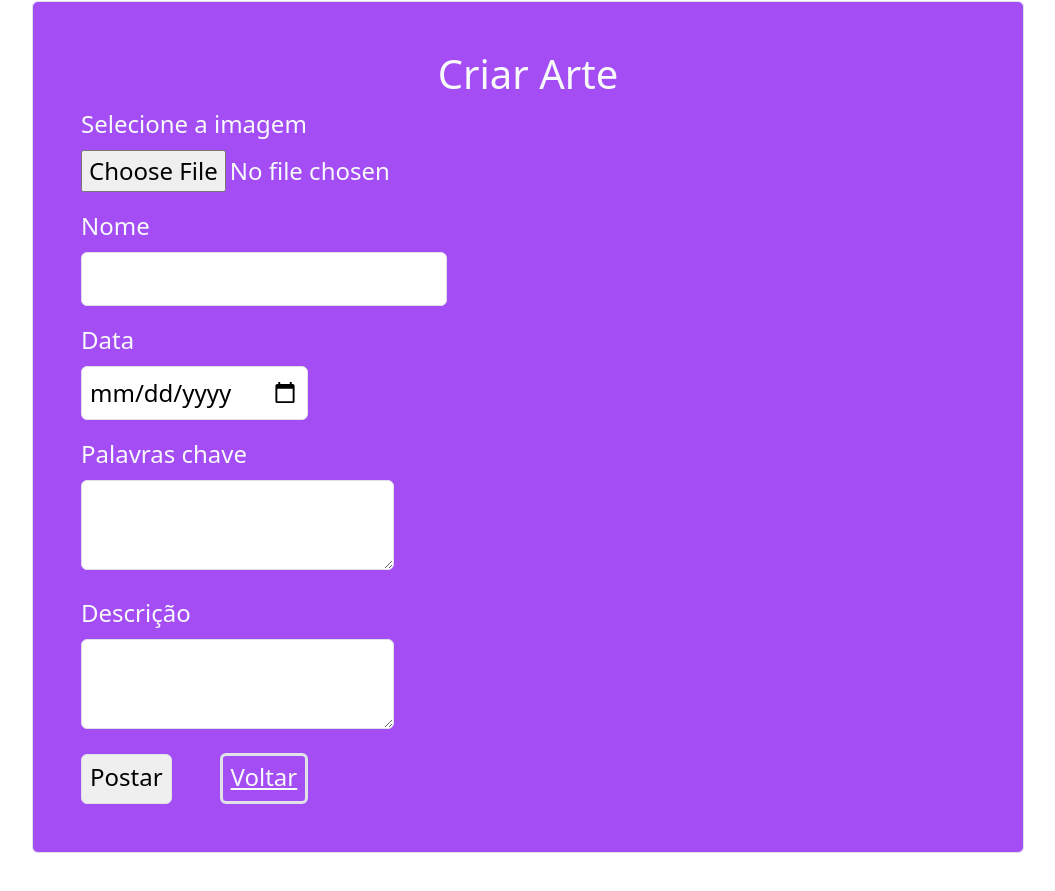
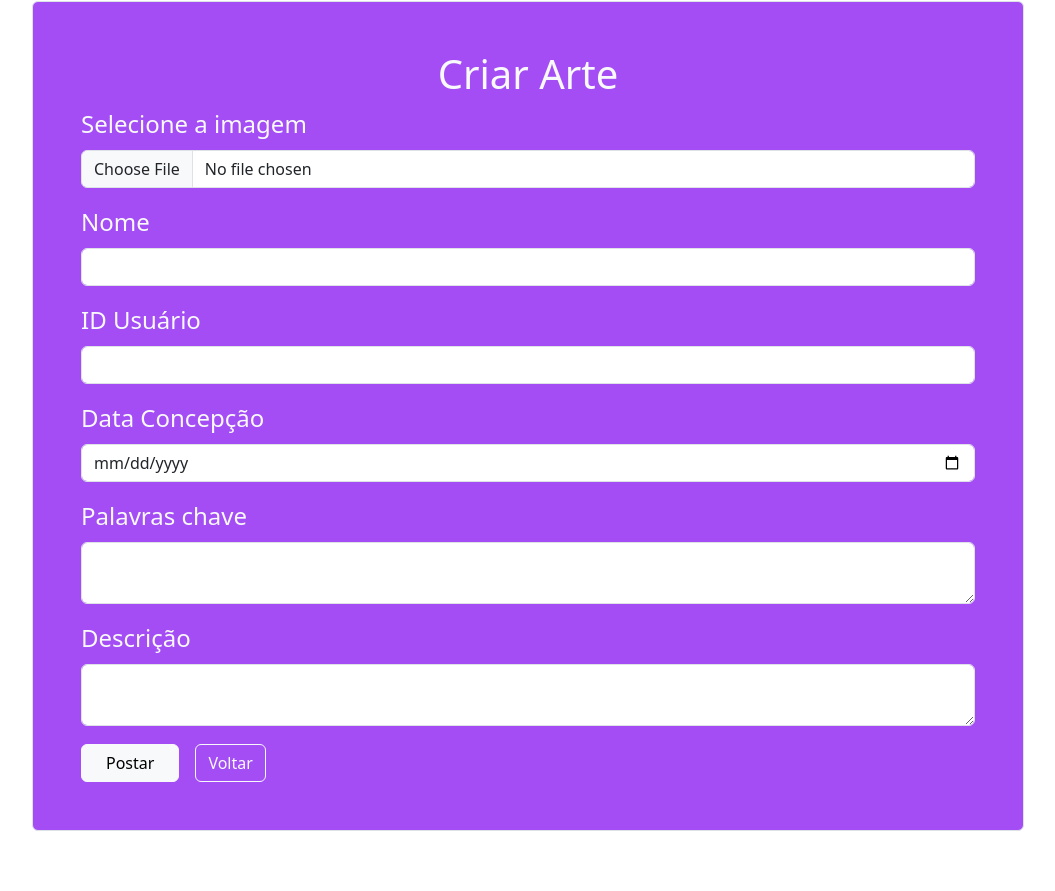
Before and after one commit to mathdem/frontend-projeto-integrador-dsw2-2025-2, a React (Vite) app: page /artes/create in a window 1280 px wide. Shown: the part 551-1442 px from the top of the page, without its empty margins (112-1167 px from the left). Built offline with nearby package versions, Linux system fonts and the light colour scheme.

Commit message:
retafinal

```diff
--- a/src/components/Arte.jsx
+++ b/src/components/Arte.jsx
@@ -1,11 +1,13 @@
 import React from 'react'
 
+
 const Arte = ({ arte }) => {
+
     return (
         <div className='col-4 p-0'>
             <div className='p-0 m-1'>
                 <div className="card p-1 ">
-                <img src={`http://localhost:3000/uploads/${arte.url_imagem}`}></img>
+                <img src={arte.url_imagem}></img>
                     <strong className='text-truncate'>{arte.id} - {arte.descricao}</strong>
                 </div>
             </div>
--- a/src/components/Navbar.jsx
+++ b/src/components/Navbar.jsx
@@ -25,6 +25,9 @@ const Navbar = () => {
               <NavLink className="nav-link text-light" to="/profile">Perfil</NavLink>
 
             </li>
+            <li className="nav-item">
+            <NavLink  className="nav-link text-light" to="/artes/create">Criar</NavLink>
+            </li>
         </ul>
         </div>
       </div>
--- a/src/pages/DashboardAdmin.jsx
+++ b/src/pages/DashboardAdmin.jsx
@@ -1,10 +1,19 @@
 import React, { useState, useEffect } from 'react';
 import { Link } from 'react-router-dom';
+import Navbar from '../components/Navbar';
+
+
+
+
+
 
 
 const DashboardAdmin = () => {
     const [artes, setArtes] = useState([]);
-    const [erro, setErro] = useState(null);
+const [erro, setErro] = useState(null);
+const [storedUser, setStoredUser] = setStoredUser(null);
+    const parsedUser = JSON.parse(storedUser);
+
 
     // Função para deletar
     const handleDelete = async (id) => {
@@ -34,6 +43,11 @@ const DashboardAdmin = () => {
 
     // Função para carregar artes
     useEffect(() => {
+
+
+        setUser(parsedUser);
+
+
         const fetchartes = async () => {
             const token = localStorage.getItem("token");
             try {
@@ -50,11 +64,28 @@ const DashboardAdmin = () => {
             }
         }
         fetchartes();
+
+        const storedUser = localStorage.getItem("user");
+        if (!storedUser) {
+            navigate("/usuarios/login");
+            return;
+        }
+        const parsedUser = JSON.parse(storedUser);
+
+        // Verificação de papel (0 = Admin)
+        if (parsedUser.papel !== 0) {
+            alert("Acesso negado. Esta área é restrita para Administradores.");
+            navigate("/dashboard/user"); // Redireciona para o dashboard correto
+            return;
+        }
+
     }, []);
 
     if (erro) return <div className="alert alert-danger">{erro}</div>;
 
     return (
+        <>
+        <Navbar/>
         <div className='row'>
             {artes.map(artes =>
                 <div className='col-lg-6 col-12 my-2' key={artes.id}>
@@ -63,7 +94,6 @@ const DashboardAdmin = () => {
                             <span>Usuario: {artes.Usuarios_id}</span>
                             <span>Nome: {artes.nome}</span>
                             <span>descrição: {artes.descricao}</span>
-                            <span>imagem: {artes.url_imagem}</span>
                             <span>Palavras chave: {artes.palavras_chave}</span>
                             <span>data de concepção: {artes.data_concepcao}</span>
                             <span>data de criação: {artes.data_criacao}</span>
@@ -71,11 +101,13 @@ const DashboardAdmin = () => {
                         </div>
                         <div className="card-body">
                             <h5 className="card-title">ID: {artes.id}</h5>
+                            <img src={artes.url_imagem}/>
                             <p className="card-text text-start p-2 bg-light rounded">{artes.artes}</p>
                             <div className="d-flex justify-content-center gap-2 mt-3">
                                 <Link to={`/artes/edit/${artes.id}`} className='btn btn-primary'>
                                     <i className="bi bi-pencil"></i> Editar
                                 </Link>
+
                                 <button onClick={() => handleDelete(artes.id)} className='btn btn-danger'>
                                     <i className="bi bi-trash"></i> Excluir
                                 </button>
@@ -88,6 +120,7 @@ const DashboardAdmin = () => {
                 </div>
             )}
         </div>
+        </>
     )
 }
 
--- a/src/pages/DashboardUser.jsx
+++ b/src/pages/DashboardUser.jsx
@@ -1,64 +1,40 @@
-import React, { useEffect, useState } from 'react';
-import { useNavigate, Link } from 'react-router-dom';
+import React, { useEffect } from 'react'
+import Navbar from '../components/Navbar'
+import Arte from '../components/Arte';
+import { Link } from 'react-router-dom';
 
 const DashboardUser = () => {
-    const navigate = useNavigate();
-    const [user, setUser] = useState(null);
+ const [artes, setArtes] = React.useState([]);
 
+  //Crio o useEffecr (serve para fazer consulta em APIS)
   useEffect(() => {
-        const storedUser = localStorage.getItem("user");
-        if (!storedUser) {
-            navigate("/login");
-            return;
+    //Dentro do userEffect crio a função abaixo e declaro ela como async
+    //declaramos ela como async pois iremos utilizar await dentro dela
+    const fetchArtes = async () => {
+      const response = await fetch("http://localhost:3000/api/artes")
+      // console.log(response);
+      const data = await response.json(); //converto os dados dentro de response para JSON
+      // console.log(data);
+      setArtes(data);
     }
-        const parsedUser = JSON.parse(storedUser);
-
-        // Verificação de papel (1 = Usuário)
-        if (parsedUser.papel !== 1) {
-            // Se for admin tentando acessar, pode redirecionar ou apenas avisar
-            if (parsedUser.papel === 1) {
-                navigate("/dashboard/admin");
-                return;
-            }
-        }
-        setUser(parsedUser);
-    }, [navigate]);
-
-    if (!user) return null;
+    fetchArtes(); //chamando a função que foi declarada acima
+  }, []);
+  //[]significa que o useEffect vai rodar apenas 1 vez
+  //depois do prinmeiro render
 
   return (
     <>
       <div>
-                <div>
-                    <div>
-                        <h1>Olá, {user.nome}!</h1>
-                        <p>Bem-vindo ao seu painel de usuário.</p>
-                        <div>
-                            <Link to="/artes">Ver Artes</Link>
-                            <Link to="/artes/create">Nova Arte</Link>
-                        </div>
-                    </div>
-                </div>
+        <Navbar />
+        <h3>ArtesIndex</h3>
 
-                <div>
-                    <div>
-                        <div>
-                            <h2>Minha Conta</h2>
-                            <p>Gerencie suas informações pessoais, email e senha de acesso.</p>
-                            <Link to="/profile">Ir para Perfil</Link>
-                        </div>
-                    </div>
-                    <div>
-                        <div>
-                            <h2>Suporte</h2>
-                            <p>Precisa de ajuda? Entre em contato com a administração ou veja o sobre nós.</p>
-                            <Link to="/contato">Contato</Link>
-                        </div>
-                    </div>
+        <center><img className="w-50 h-auto " src="/W_arts.gif" alt="Imagem placeholder" /></center>
+        <div className="row m-0">
+        {artes.map(arte => <Arte key={arte.id} arte={arte} />)}
         </div>
       </div>
     </>
-    );
-};
+  )
+}
 
-export default DashboardUser;
+export default DashboardUser
--- a/src/pages/artes/ArtesCreate.jsx
+++ b/src/pages/artes/ArtesCreate.jsx
@@ -1,30 +1,29 @@
 import React, { useState } from 'react'
 import Image from '../../components/Image'
 import Navbar from '../../components/Navbar'
-import { Link } from 'react-router-dom'
-import { useNavigate } from 'react-router-dom'
+import { Link, useNavigate } from 'react-router-dom'
 
 const ArtesCreate = () => {
     const [Usuarios_id, setUsuarios_Id] = useState("");
     const [nome, setNome] = useState("");
-    const [url_imagem, setUrl_imagem] = useState(null);
-    const [data_concepcao, setDataConcepcao] = useState();
-    const [palavras_chave, setPalavrasChave] = useState();
-    const [descricao, setDescricao] = useState();
+    const [arquivoImagem, setArquivoImagem] = useState(null); // Alterei nome para ficar claro que é File
+    const [data_concepcao, setDataConcepcao] = useState("");
+    const [palavras_chave, setPalavrasChave] = useState("");
+    const [descricao, setDescricao] = useState("");
     const [erro, setErro] = useState("");
 
     const navigate = useNavigate();
+
     const enviaFormulario = async (e) => {
         e.preventDefault();
         setErro("");
 
         const token = localStorage.getItem('token');
         if (!token) {
-            setErro("Você precisa estar logado para postar sua arte.");
+            setErro("Você precisa estar logado.");
             return;
         }
 
-         // Para envio de arquivos, usamos FormData
         const formData = new FormData();
         formData.append("Usuarios_id", Usuarios_id);
         formData.append("nome", nome);
@@ -32,8 +31,12 @@ const ArtesCreate = () => {
         formData.append("palavras_chave", palavras_chave);
         formData.append("descricao", descricao);
 
-    if (url_imagem) {
-        formData.append("url_imagem", url_imagem); // 'imagem' deve ser o mesmo nome usado no upload.single('imagem') do backend
+        if (arquivoImagem) {
+            // O nome "url_imagem" aqui deve ser igual ao upload.single("url_imagem") no backend
+            formData.append("url_imagem", arquivoImagem);
+        } else {
+            setErro("A imagem é obrigatória.");
+            return;
         }
 
         try {
@@ -42,84 +45,68 @@ const ArtesCreate = () => {
                 body: formData,
                 headers: {
                     'Authorization': `Bearer ${token}`
+                    // Content-Type NÃO deve ser definido aqui
                 }
             });
-            if (!response.ok) throw new Error("Não foi possivel salvar");
+
+            if (!response.ok) {
+                const data = await response.json();
+                throw new Error(data.erro || "Erro ao salvar");
+            }
             navigate("/artes");
         } catch (error) {
-            console.log(error);
+            setErro(error.message);
         }
     }
+
     return (
         <>
             <Navbar />
-            <div className=' fs-4 m-5 '>
+            <div className='fs-4 m-5'>
                 <form onSubmit={enviaFormulario} className='m-5'>
-                    <div className="text-center">
-                        <Image />
-                    </div>
+                    <div className="text-center"><Image /></div>
                     <div className="bg-purple text-light m-5 border rounded p-5">
                         <h1 className='text-center'>Criar Arte</h1>
 
                         <div className='mb-3'>
-                            <label htmlFor="" className='form-label'> Selecione a imagem</label> <br />
-                            <input type="file"
-                                className=''
-                                accept="image/*"
-                                onChange={(e) => setUrl_imagem(e.target.files[0])}  />
+                            <label className='form-label'>Selecione a imagem</label><br />
+                            <input type="file" accept="image/*" className='form-control'
+                                onChange={(e) => setArquivoImagem(e.target.files[0])} required />
                         </div>
 
                         <div className="mb-3">
-                            <label htmlFor="" className='form-label'>Nome</label><br />
-                            <input
-                                type="text"
-                                className='border rounded p-2 '
-                                value={nome}
-                                onChange={(e) => setNome(e.target.value)}
-                            />
+                            <label className='form-label'>Nome</label><br />
+                            <input type="text" className='form-control'
+                                value={nome} onChange={(e) => setNome(e.target.value)} required />
                         </div>
 
                         <div className="mb-3">
-                            <label htmlFor="" className='form-label'>Data</label> <br />
-                            <input
-                                type="date"
-                                className="border rounded p-2"
-                                value={data_concepcao}
-                                onChange={(e) => setDataConcepcao(e.target.value)}
-                            />
+                            <label className='form-label'>ID Usuário</label><br />
+                            <input type="number" className='form-control'
+                                value={Usuarios_id} onChange={(e) => setUsuarios_Id(e.target.value)} required />
+                        </div>
+
+                        <div className="mb-3">
+                            <label className='form-label'>Data Concepção</label><br />
+                            <input type="date" className="form-control"
+                                value={data_concepcao} onChange={(e) => setDataConcepcao(e.target.value)} />
                         </div>
 
                         <div className='mb-3'>
-                            <label htmlFor="" className='form-label'>Palavras chave</label> <br />
-                            <textarea
-                                name=""
-                                id=""
-                                className='border rounded p-2'
-                                value={palavras_chave}
-                                onChange={(e) => setPalavrasChave(e.target.value)}
-                            ></textarea>
+                            <label className='form-label'>Palavras chave</label><br />
+                            <textarea className='form-control'
+                                value={palavras_chave} onChange={(e) => setPalavrasChave(e.target.value)}></textarea>
                         </div>
 
                         <div className='mb-3'>
-
-
-                            <label htmlFor="" className='form-label'>Descrição</label> <br />
-                            <textarea
-                                name=""
-                                id=""
-                                className='border rounded p-2'
-                                value={descricao}
-                                onChange={(e) => setDescricao(e.target.value)}
-                            ></textarea>
-
+                            <label className='form-label'>Descrição</label><br />
+                            <textarea className='form-control'
+                                value={descricao} onChange={(e) => setDescricao(e.target.value)}></textarea>
                         </div>
 
-
-                        <button type='submit' className="border rounded px-2 pt-1 pb-2">
-                            <span>Postar</span>
-                        </button>
-                        {erro && <div >{erro}</div>}
-                        <Link to="/artes" className="bg-purple text-light border border-3 rounded px-2 pt-1 pb-2 m-5">Voltar</Link>
+                        <button type='submit' className="btn btn-light px-4">Postar</button>
+                        {erro && <div className="mt-3 text-warning">{erro}</div>}
+                        <Link to="/artes" className="btn btn-outline-light ms-3">Voltar</Link>
                     </div>
                 </form>
             </div>
--- a/src/pages/artes/ArtesEdit.jsx
+++ b/src/pages/artes/ArtesEdit.jsx
@@ -1,50 +1,47 @@
 import React, { useState, useEffect } from 'react'
 import Navbar from '../../components/Navbar'
 import { useParams, useNavigate } from 'react-router-dom'
-import Image from '../../components/Image';
 
 const ArtesEdit = () => {
-    const { id } = useParams(); // Pega o ID da URL
+    const { id } = useParams();
     const navigate = useNavigate();
 
     const [Usuarios_id, setUsuarios_Id] = useState("");
     const [descricao, setDescricao] = useState("");
     const [nome, setNome] = useState("");
     const [palavras_chave, setPalavras_chave] = useState("");
-    const [url_imagem, setUrl_imagem] = useState("");
+
+    // Armazena o arquivo (objeto File) para envio
+    const [arquivoImagem, setArquivoImagem] = useState(null);
+    // Armazena a URL antiga apenas para preview (opcional) ou lógica visual
+    const [previewImagem, setPreviewImagem] = useState("");
+
     const [erro, setErro] = useState(null);
 
-
-
-
-    // Carregar dados da artes ao abrir a tela
+    // Carregar dados
     useEffect(() => {
         const fetchArtes = async () => {
             try {
                 const token = localStorage.getItem('token');
                 const response = await fetch(`http://localhost:3000/api/artes/${id}`, {
                     headers: {
-                        'Content-Type': 'application/json',
                         'Authorization': `Bearer ${token}`
                     }
                 });
-                if (!response.ok) throw new Error("artes não encontrada ou erro de permissão");
+                if (!response.ok) throw new Error("Arte não encontrada");
 
                 const data = await response.json();
 
-                // Preenche os estados com os dados recebidos
                 setUsuarios_Id(data.Usuarios_id);
-                setDescricao(data.descricao);
+                setDescricao(data.descricao || "");
                 setNome(data.nome);
-                setPalavras_chave(data.palavras_chave);
-                setUrl_imagem(data.url_imagem);
-
+                setPalavras_chave(data.palavras_chave || "");
+                setPreviewImagem(data.url_imagem); // URL vinda do banco
 
             } catch (error) {
                 setErro(error.message);
             }
         };
-
         fetchArtes();
     }, [id]);
 
@@ -55,22 +52,27 @@ const ArtesEdit = () => {
         const formData = new FormData();
         formData.append("Usuarios_id", Usuarios_id);
         formData.append("nome", nome);
-        formData.append("url_imagem", url_imagem);
         formData.append("palavras_chave", palavras_chave);
         formData.append("descricao", descricao);
+
+        // Só anexa a imagem se o usuário tiver selecionado um novo arquivo
+        if (arquivoImagem) {
+            formData.append("url_imagem", arquivoImagem);
+        }
 
         try {
             const response = await fetch(`http://localhost:3000/api/artes/${id}`, {
                 method: 'PUT',
                 headers: {
                     'Authorization': `Bearer ${token}`
+                    // IMPORTANTE: Não definir Content-Type aqui ao usar FormData
                 },
-                body: JSON.stringify(formData)
+                body: formData // Envia o FormData direto, SEM JSON.stringify
             });
 
             if (!response.ok) throw new Error("Erro ao atualizar artes");
 
-            alert("artes atualizada com sucesso!");
+            alert("Arte atualizada com sucesso!");
             navigate("/artes");
 
         } catch (error) {
@@ -81,80 +83,50 @@ const ArtesEdit = () => {
     return (
         <>
             <Navbar />
-            <div className=' fs-4 m-5'>
+            <div className='fs-4 m-5'>
                 {erro && <div className="alert alert-danger">{erro}</div>}
 
                 <form onSubmit={handleUpdate} className='m-5'>
                     <div className="text-center">
-                        <Image />
+                        {/* Mostra a imagem atual se existir */}
+                        {previewImagem && <img src={previewImagem} alt="Preview" style={{maxWidth: '200px'}} />}
                     </div>
                     <div className='bg-purple text-light m-5 border rounded p-5'>
                         <h1>Editar arte "{nome}"</h1>
 
                         <div className="mb-3">
-                            <label className='form-label' htmlFor="nomeArte">Nome:</label>
+                            <label className='form-label'>Nome:</label>
+                            <input className='form-control' type="text"
+                                value={nome} onChange={(e) => setNome(e.target.value)} required />
+                        </div>
+
+                        <div className="mb-3">
+                            <label className='form-label'>Imagem (Deixe vazio para manter a atual):</label>
                             <input
                                 className='form-control'
-                                type="text"
-                                id="nomeArte"
-                                name='nome'
-                                value={nome}
-                                onChange={(e) => setNome(e.target.value)}
-                                required
+                                type="file"
+                                accept="image/*"
+                                // CORREÇÃO: Usar e.target.files[0]
+                                onChange={(e) => setArquivoImagem(e.target.files[0])}
                             />
                         </div>
 
                         <div className="mb-3">
-                            <label className='form-label' htmlFor="imagem">imagem:</label>
-                            <input
-                                className='form-control'
-                                type="file"
-                                id="imagem"
-                                name='url_imagem'
-                                onChange={(e) => setUrl_imagem(e.target.value)}
-                                required
-                            />
-                        </div>
-
-                        <div className="mb-3">
-                            <label className='form-label' htmlFor="usuario">ID</label>
-                            <input
-                                className='form-control'
-                                type="number"
-                                id="usuario"
-                                name='usuario'
-                                value={Usuarios_id}
-                                onChange={(e) => setUsuarios_Id(e.target.value)}
-                                required
-                            />
+                            <label className='form-label'>ID Usuário:</label>
+                            <input className='form-control' type="number"
+                                value={Usuarios_id} onChange={(e) => setUsuarios_Id(e.target.value)} required />
                         </div>
 
                         <div className='mb-3'>
-                            <label htmlFor="desc" className='form-label'>descrição:</label>
-                            <textarea
-                                id="desc"
-                                className='form-control'
-                                name='descricao'
-                                type="text"
-                                rows="4"
-                                value={descricao}
-                                onChange={(e) => setDescricao(e.target.value)}
-                                required
-                            ></textarea>
+                            <label className='form-label'>Descrição:</label>
+                            <textarea className='form-control' rows="4"
+                                value={descricao} onChange={(e) => setDescricao(e.target.value)} required></textarea>
                         </div>
 
                         <div className='mb-3'>
-                            <label htmlFor="palavrasChave" className='form-label'>Palavras Chave:</label>
-                            <textarea
-                                id="palavrasChave"
-                                className='form-control'
-                                type="text"
-                                name='palavras_chave'
-                                rows="4"
-                                value={palavras_chave}
-                                onChange={(e) => setPalavras_chave(e.target.value)}
-                                required
-                            ></textarea>
+                            <label className='form-label'>Palavras Chave:</label>
+                            <textarea className='form-control' rows="4"
+                                value={palavras_chave} onChange={(e) => setPalavras_chave(e.target.value)} required></textarea>
                         </div>
 
                         <button type='submit' className='btn btn-lg btn-primary w-100'>
--- a/src/pages/artes/ArtesIndex.jsx
+++ b/src/pages/artes/ArtesIndex.jsx
@@ -29,7 +29,6 @@ const ArtesIndex = () => {
         <h3>ArtesIndex</h3>
 
         <center><img className="w-50 h-auto " src="/W_arts.gif" alt="Imagem placeholder" /></center>
-        <Link to="/artes/create" className='btn btn-primary'>Criar</Link>
         <div className="row m-0">
         {artes.map(arte => <Arte key={arte.id} arte={arte} />)}
         </div>
```
Lines whose indentation alone changed are shown as unchanged.
